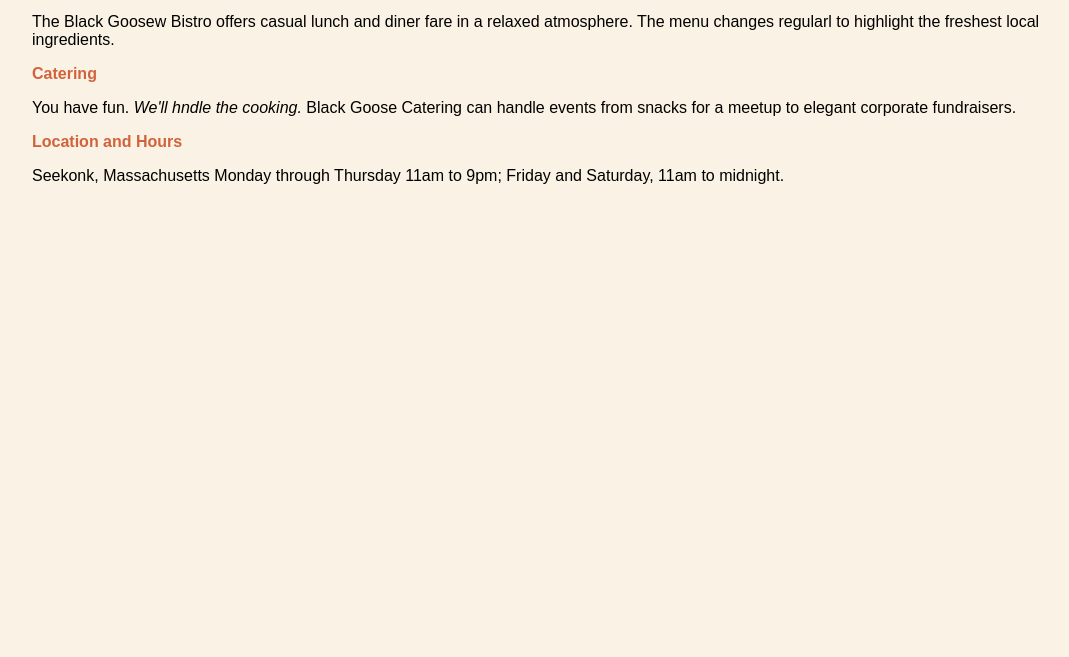
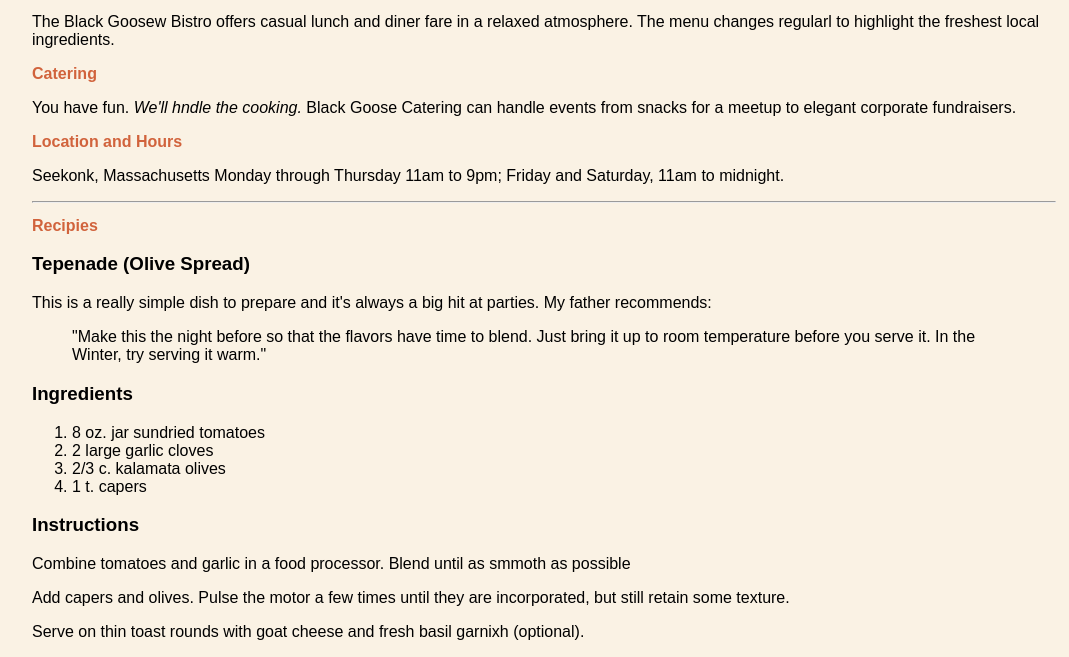
Before and after one commit to goodbat/learning-web-design, a plain HTML site: page index.html in a window 1280 px wide. Shown: the part 293-950 px from the top of the page, without its empty margins (96-1165 px from the left). Before the commit the page ends 800 px from the top, so only its background shows below. Drawn offline with Linux system fonts and the light colour scheme.

Commit message:
Added a recipie section with new HTML elements.

```diff
--- a/index.html
+++ b/index.html
@@ -45,5 +45,35 @@
         <h2>Location and Hours</h2>
         <p>Seekonk, Massachusetts
         Monday through Thursday 11am to 9pm; Friday and Saturday, 11am to midnight.</p>
+
+        <HR>
+
+        <h2>Recipies</H2>
+
+        <h3>Tepenade (Olive Spread)</h3>
+        <p>This is a really simple dish to prepare and it's always a big hit at
+            parties. My father recommends:</p>
+        <blockquote>
+            <p>"Make this the night before so that the flavors have time to blend.
+                Just bring it up to room temperature before you serve it. In the
+                Winter, try serving it warm."</p>
+        </blockquote>
+        <h3>Ingredients</h3>
+        <ol>
+            <li>8 oz. jar sundried tomatoes</li>
+            <li>2 large garlic cloves</li>
+            <li>2/3 c. kalamata olives</li>
+            <li>1 t. capers</li>
+        </ol>
+        <h3>Instructions</h3>
+        <p>Combine tomatoes and garlic in a food processor. Blend until as smmoth
+            as possible
+        </p>
+        <p>Add capers and olives. Pulse the motor a few times until they are
+            incorporated, but still retain some texture.
+        </p>
+        <p>Serve on thin toast rounds with goat cheese and fresh basil garnixh
+            (optional).
+        </p>
     </body>
 </html>
```
